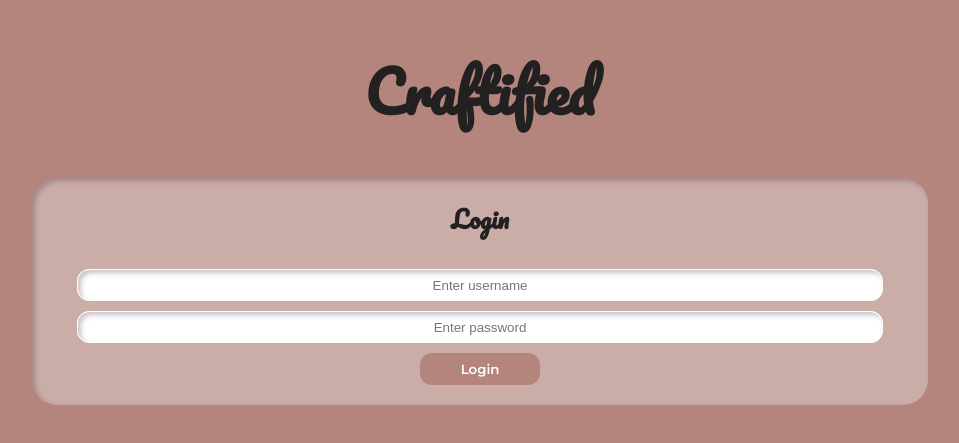
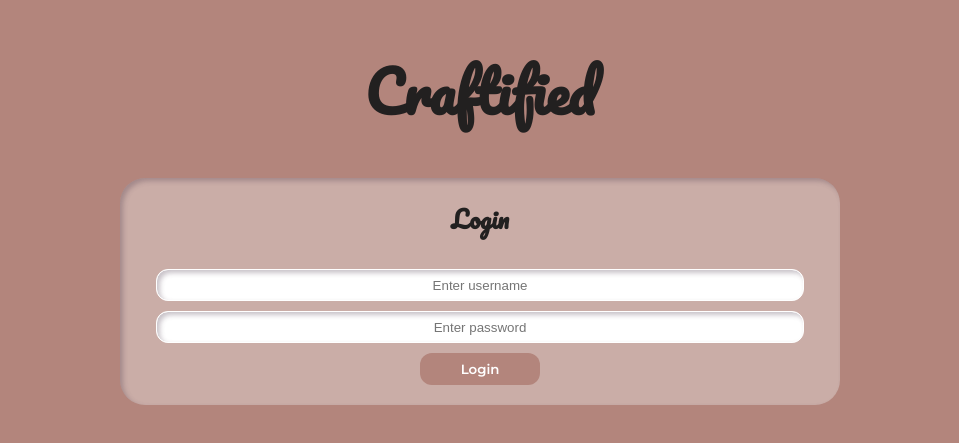
Before and after one commit to kschmitz123/diy-project-app, a React (Create React App) app in the folder client/: page / in a window 1280 px wide. Shown: the part 195-638 px from the top of the page, without its empty margins (160-1119 px from the left). Built offline with nearby package versions, Linux system fonts and the light colour scheme.

Commit message:
Fix login width

```diff
--- a/client/src/pages/LoginPage.js
+++ b/client/src/pages/LoginPage.js
@@ -16,6 +16,7 @@ const FormContainer = styled.div`
   border-radius: 25px;
   box-shadow: var(--main-box-shadow);
   width: 70%;
+  max-width: 720px;
   text-align: center;
 
   form {
```
